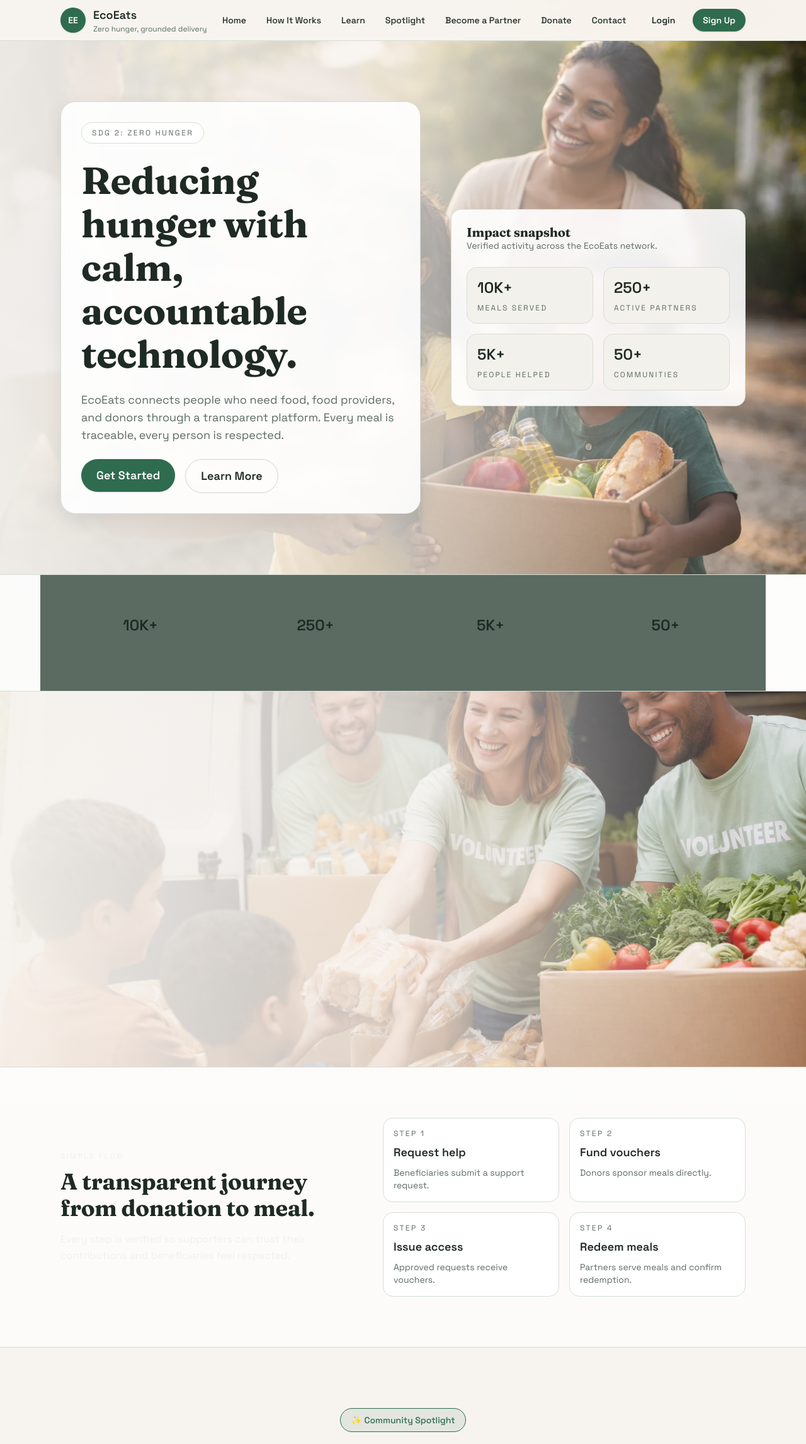
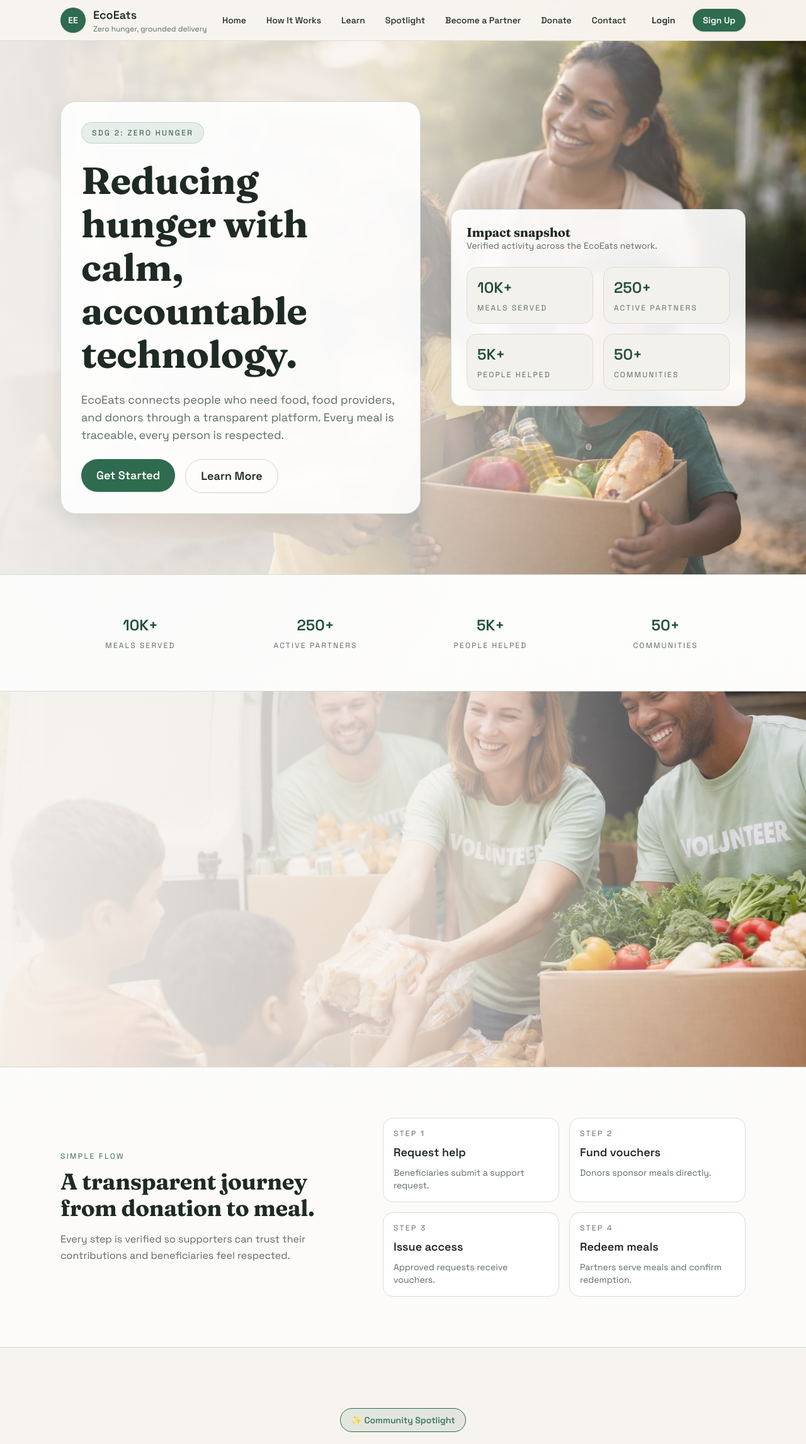
Before and after one commit to Chijex5/Eco-Eats, a Next.js app: page / in a window 1280 px wide. Shown: the top 2293 px of the page at 63% size. Built offline with nearby package versions, Linux system fonts and the light colour scheme.

Commit message:
Update styles for improved accessibility and visual consistency in Home component

```diff
--- a/app/page.tsx
+++ b/app/page.tsx
@@ -40,18 +40,19 @@ export default function Home() {
     <div className="page-shell">
       <section className="relative overflow-hidden">
         <div className="absolute inset-0">
+          <div className="absolute inset-0 bg-gradient-to-b from-[var(--background)] via-[var(--surface-alt)] to-[var(--muted)] md:hidden" />
           <img
             src="/images/home-hero.webp"
             alt=""
             aria-hidden="true"
-            className="h-full w-full object-cover"
+            className="hidden h-full w-full object-cover md:block"
           />
-          <div className="absolute inset-0 bg-gradient-to-r from-[var(--background)]/95 via-[var(--background)]/75 to-transparent" />
+          <div className="absolute inset-0 hidden bg-gradient-to-r from-[var(--background)]/95 via-[var(--background)]/75 to-transparent md:block" />
         </div>
         <div className="relative max-w-6xl mx-auto px-4 sm:px-6 lg:px-8 py-24">
           <div className="grid gap-12 lg:grid-cols-[1.1fr_0.9fr] items-center">
             <div className="space-y-6 rounded-3xl border border-[var(--border)] bg-[var(--surface)]/90 p-8 shadow-[var(--shadow-soft)] backdrop-blur">
-              <div className="inline-flex items-center gap-3 rounded-full border border-[var(--border)] bg-[var(--surface)] px-4 py-2 text-xs uppercase tracking-[0.2em] text-[var(--muted-foreground)]">
+              <div className="inline-flex items-center gap-3 rounded-full border border-[var(--primary)]/20 bg-[var(--primary)]/10 px-4 py-2 text-xs uppercase tracking-[0.2em] text-[var(--primary-dark)]">
                 SDG 2: Zero Hunger
               </div>
               <h1 className="text-4xl sm:text-5xl md:text-6xl text-[var(--foreground)]">
@@ -80,7 +81,7 @@ export default function Home() {
               <CardContent className="grid grid-cols-2 gap-4">
                 {stats.map((stat) => (
                   <div key={stat.label} className="rounded-2xl border border-[var(--border)] bg-[var(--surface-alt)] px-4 py-4">
-                    <div className="text-2xl font-semibold text-[var(--foreground)]">{stat.number}</div>
+                    <div className="text-2xl font-semibold text-[var(--primary-dark)]">{stat.number}</div>
                     <div className="text-xs uppercase tracking-[0.18em] text-[var(--muted-foreground)] mt-2">{stat.label}</div>
                   </div>
                 ))}
@@ -91,11 +92,11 @@ export default function Home() {
       </section>
 
       <section className="section-muted">
-        <div className="bg-[var(--muted-foreground)] max-w-6xl mx-auto px-4 sm:px-6 lg:px-8 py-16">
+        <div className="max-w-6xl mx-auto px-4 sm:px-6 lg:px-8 py-16">
           <div className="grid grid-cols-2 md:grid-cols-4 gap-6">
             {stats.map((stat) => (
               <div key={stat.label} className="text-center">
-                <div className="text-2xl font-semibold text-[var(--foreground)]">{stat.number}</div>
+                <div className="text-2xl font-semibold text-[var(--primary-dark)]">{stat.number}</div>
                 <div className="text-xs uppercase tracking-[0.18em] text-[var(--muted-foreground)] mt-2">
                   {stat.label}
                 </div>
@@ -107,13 +108,14 @@ export default function Home() {
 
       <section className="relative overflow-hidden py-24">
         <div className="absolute inset-0">
+          <div className="absolute inset-0 bg-gradient-to-b from-[var(--surface)] via-[var(--surface-alt)] to-[var(--muted)] md:hidden" />
           <img
             src="/images/donor-image.webp"
             alt=""
             aria-hidden="true"
-            className="h-full w-full object-cover"
+            className="hidden h-full w-full object-cover md:block"
           />
-          <div className="absolute inset-0 bg-gradient-to-r from-[var(--background)]/95 via-[var(--background)]/75 to-transparent" />
+          <div className="absolute inset-0 hidden bg-gradient-to-r from-[var(--background)]/95 via-[var(--background)]/75 to-transparent md:block" />
         </div>
         <div className="max-w-6xl mx-auto px-4 sm:px-6 lg:px-8">
           <div className="max-w-2xl">
@@ -146,13 +148,13 @@ export default function Home() {
         </div>
       </section>
 
-      <section className="section-muted bg-[var(--muted-foreground)]">
+      <section className="section-muted bg-[var(--surface-alt)]">
         <div className="max-w-6xl mx-auto px-4 sm:px-6 lg:px-8 py-20">
           <div className="flex flex-col lg:flex-row lg:items-center lg:justify-between gap-10">
             <div className="max-w-xl">
-              <p className="text-xs uppercase tracking-[0.2em] text-[var(--muted)]">Simple flow</p>
+              <p className="text-xs uppercase tracking-[0.2em] text-[var(--primary)]">Simple flow</p>
               <h2 className="text-3xl sm:text-4xl text-[var(--foreground)] mt-3">A transparent journey from donation to meal.</h2>
-              <p className="text-[var(--muted)] mt-4">
+              <p className="text-[var(--muted-foreground)] mt-4">
                 Every step is verified so supporters can trust their contributions and beneficiaries feel respected.
               </p>
             </div>
@@ -280,7 +282,7 @@ export default function Home() {
 
       <section className="py-24">
         <div className="max-w-4xl mx-auto px-4 sm:px-6 lg:px-8 text-center">
-          <Card className="bg-[var(--primary)] text-white border-none shadow-[var(--shadow)]">
+          <Card className="bg-[var(--primary)] text-[var(--surface)] border-none shadow-[var(--shadow)]">
             <CardContent className="py-12">
               <h2 className="text-3xl sm:text-4xl mb-4">Join the fight against hunger.</h2>
               <p className="text-base sm:text-lg opacity-90 max-w-2xl mx-auto">
@@ -293,7 +295,11 @@ export default function Home() {
                   </Button>
                 </Link>
                 <Link href="/donate">
-                  <Button size="lg" variant="outline" className="w-full sm:w-auto bg-white text-[var(--primary)] border-white hover:bg-white/90">
+                  <Button
+                    size="lg"
+                    variant="outline"
+                    className="w-full sm:w-auto bg-[var(--surface)] text-[var(--primary)] border-[var(--surface)] hover:bg-[var(--surface)]/90"
+                  >
                     Donate Today
                   </Button>
                 </Link>
```
